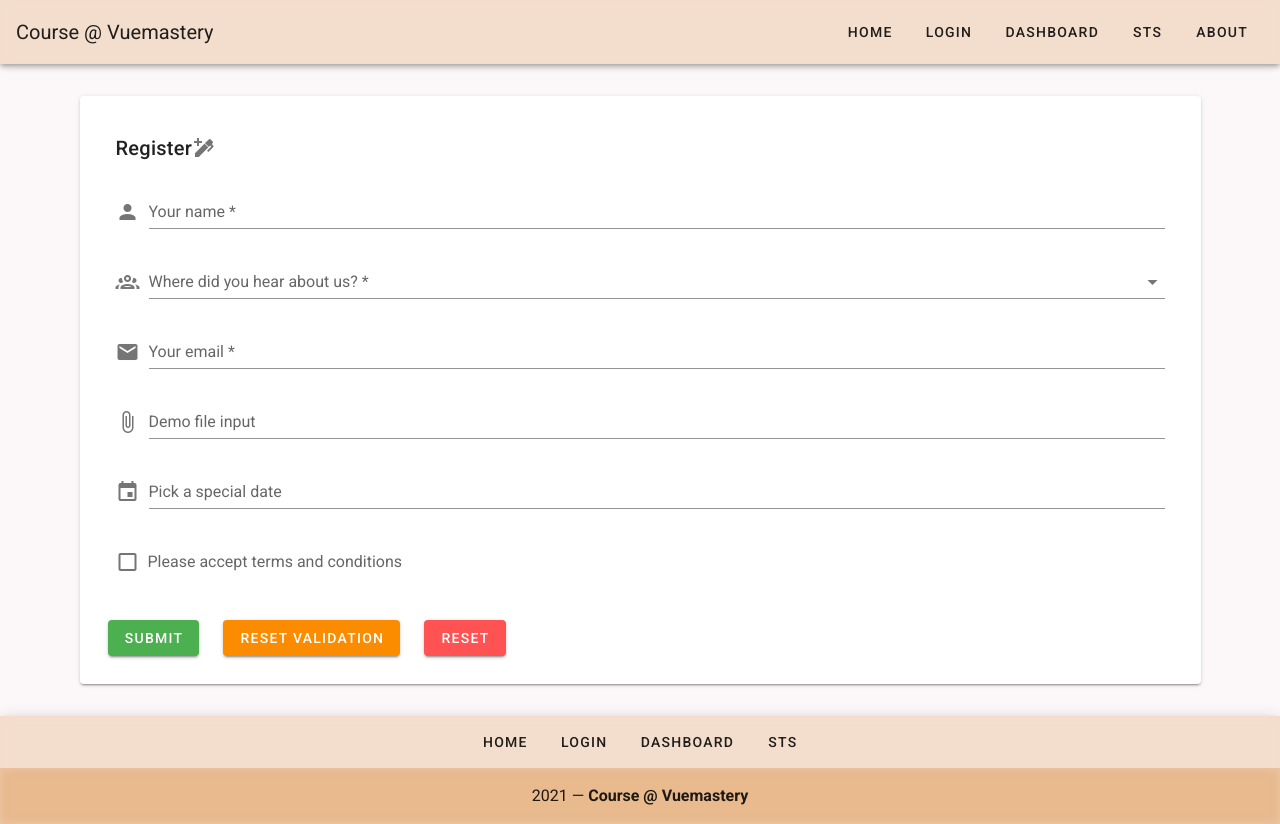
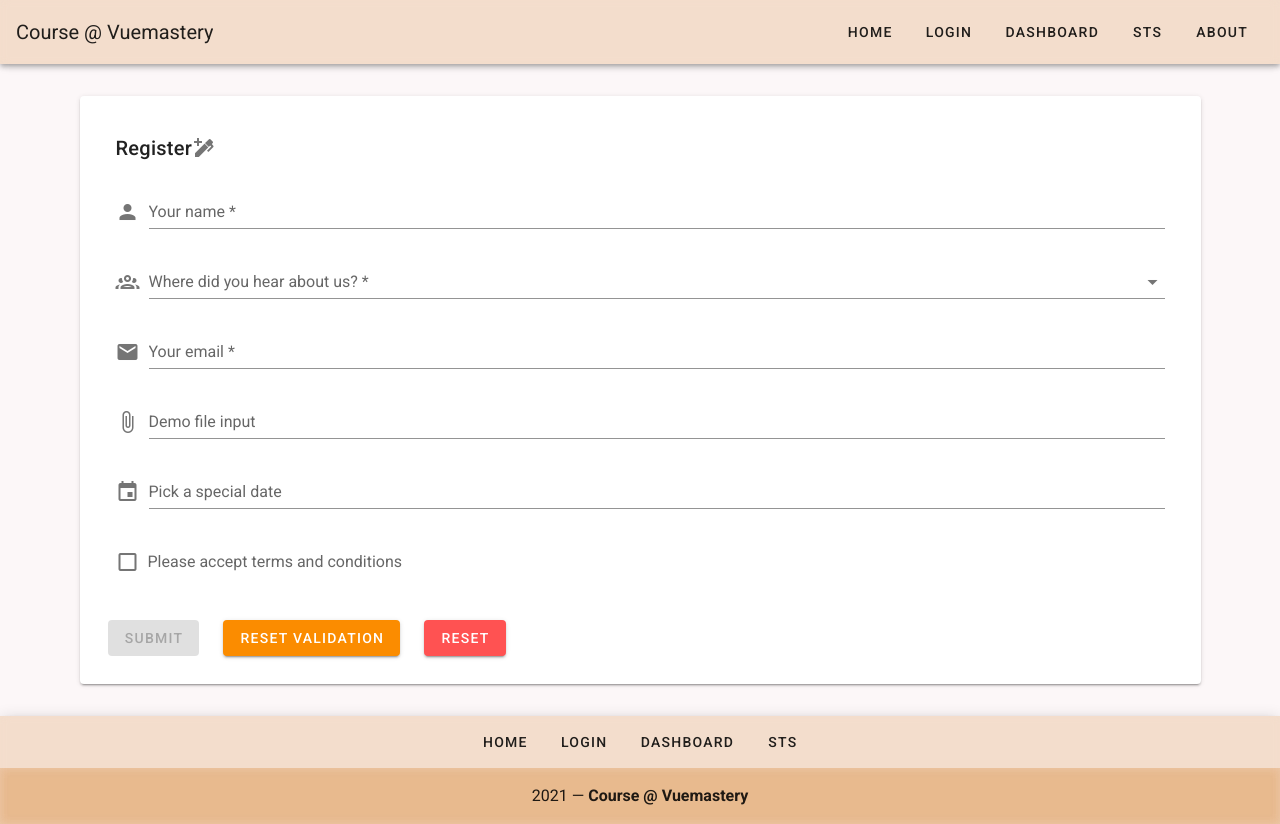
Before and after one commit to umangcodes/wanderer, a Vue app in the folder vuetify/course/: page /register in a window 1280 px wide. Built offline with nearby package versions, Linux system fonts and the light colour scheme.

Commit message:
submit button disabled when form inputs invalid. datepicker var changed from date to specialDate

```diff
--- a/vuetify/course/src/views/register.vue
+++ b/vuetify/course/src/views/register.vue
@@ -7,7 +7,7 @@
       </v-card-title>
       <v-card-text>
         <!-- Username -->
-        <v-form ref="signUpForm">
+        <v-form ref="signUpForm" v-model="signUpValid">
           <v-row>
             <v-col cols="12">
               <v-text-field
@@ -43,7 +43,7 @@
               >
                 <template v-slot:activator="{ on, attrs }">
                   <v-text-field
-                    v-model="date"
+                    v-model="specialDate"
                     label="Pick a special date"
                     prepend-icon="mdi-calendar"
                     readonly
@@ -71,7 +71,9 @@
         <v-form>
           <v-row>
             <v-col>
-              <v-btn type="submit" color="success">Submit</v-btn>
+              <v-btn :disabled="!signUpValid" type="submit" color="success"
+                >Submit</v-btn
+              >
             </v-col>
             <v-spacer></v-spacer>
             <v-col>
@@ -94,6 +96,7 @@
 export default {
   data() {
     return {
+      signUpValid: false,
       references: ["Social Media", "Educational Websites", "others"],
       specialDate: "",
       userName: "",
```
